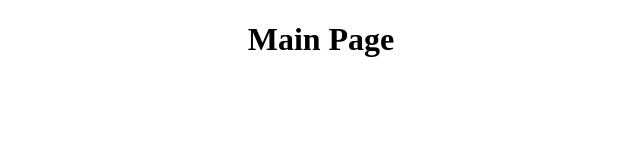
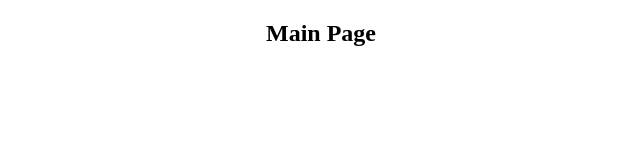
Before and after one commit to SwAurora/MyGitApp, a plain HTML site: page index.html in a window 1280 px wide. Shown: the whole page, without its empty margins (319-959 px from the left). Drawn offline with Linux system fonts and the light colour scheme.

```diff
--- a/index.html
+++ b/index.html
@@ -5,12 +5,12 @@
     <meta name="viewport" content="width=device-width, initial-scale=1.0">
     <title>Document</title>
     <style>
-        h1 {
+        h2 {
             text-align: center;
         }
     </style>
 </head>
 <body>
-    <h1>Main Page</h1>
+    <h2>Main Page</h2>
 </body>
 </html>
```
Also changed, not shown: 1 other file.
